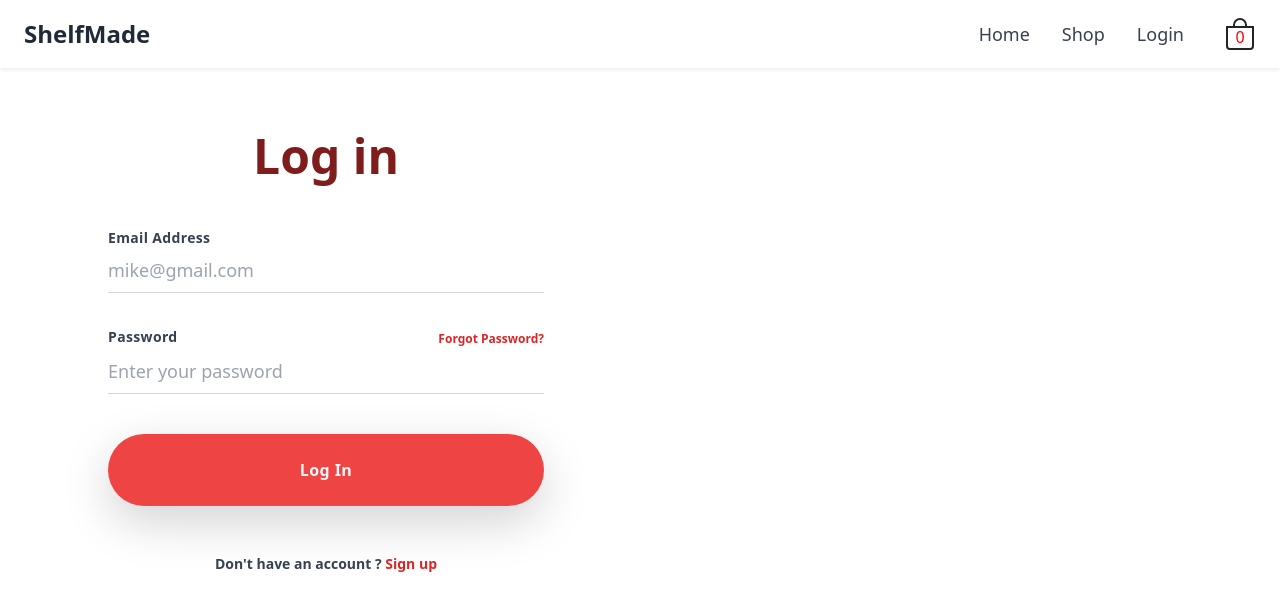
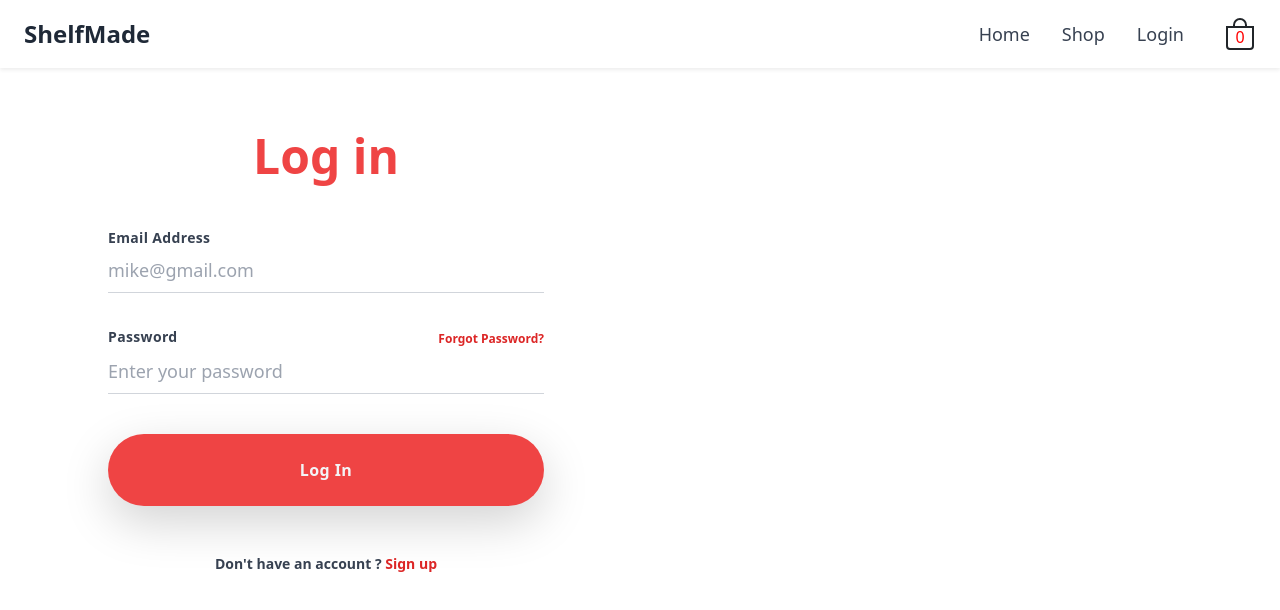
Before and after one commit to dglitxh/Shelfmade, a React (Create React App) app: page /#/login in a window 1280 px wide. Shown: the top 610 px of the page. Built offline with nearby package versions, Linux system fonts and the light colour scheme; no server answers.

Commit message:
minor tweaks

```diff
--- a/src/components/Pages/Login.js
+++ b/src/components/Pages/Login.js
@@ -46,7 +46,7 @@ const Login = () => {
         <div className="container">
             <div className="lg:w-1/2 xl:max-w-screen-sm">
                 <div className="mt-10 px-12 sm:px-24 md:px-48 lg:px-12 lg:mt-16 xl:px-24 xl:max-w-2xl">
-                    <h2 className="text-center text-4xl text-red-900 font-display font-semibold lg:text-left xl:text-5xl
+                    <h2 className="text-center text-4xl text-red-500 font-display font-semibold lg:text-left xl:text-5xl
                     xl:text-bold">Log in</h2>
                     <div className="mt-12">
                         <form onSubmit={() => {loginUser()}}>
```
